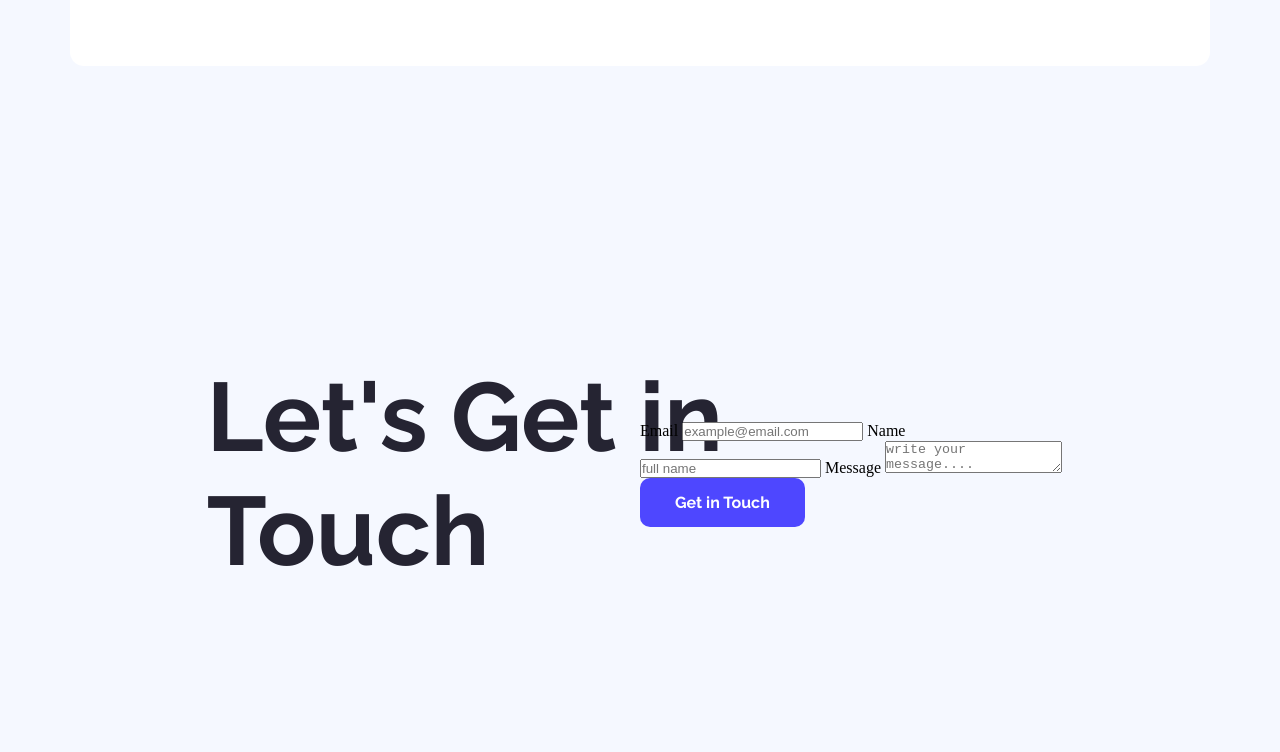
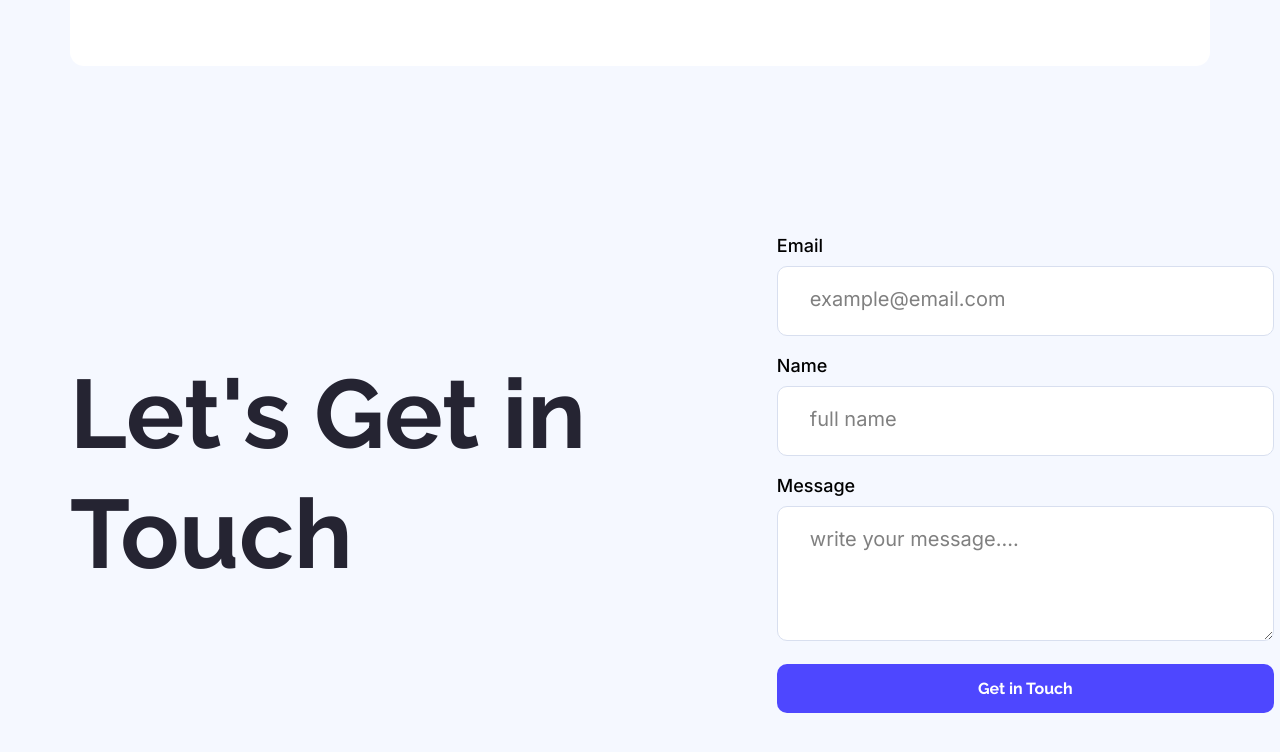
Before and after one commit to shiful33/B12A01-landing-launchpad-assignment1, a plain HTML site: page index.html in a window 1280 px wide. Shown: the part 2810-3562 px from the top of the page. Drawn offline with Linux system fonts and the light colour scheme; a web font is replaced by a local one.

Commit message:
added focus section with styles

```diff
--- a/css/style.css
+++ b/css/style.css
@@ -285,7 +285,7 @@ body {
   max-width: 1140px;
   height: 632px;
   display: flex;
-  justify-content: center;
+  justify-content: space-between;
   align-items: center;
   margin: 0 auto 10px auto;
 }
@@ -301,10 +301,46 @@ body {
   font-weight: bold;
   color: #252432;
   width: 528px;
-  position: center left;
+  line-height: 120px;
 }
 
 .contact-right-form {
   width: 38%;
+}
+
+.contact-form {
+
+}
+
+.contact-form label {
   display: block;
+  margin-bottom: 10px;
+  font-family: "Inter", sans-serif;
+  font-size: 18px;
+  font-weight: 500;
 }
+
+.contact-form input, .contact-form textarea {
+  width: 497px;
+  height: 70px;
+  padding: 20px 32px;
+  border: 1px solid #d8dfef;
+  outline: none;
+  border-radius: 10px;
+  margin-bottom: 19px;
+}
+
+.contact-form textarea {
+  height: 135px;
+}
+
+::placeholder {
+  font-family: "Inter", sans-serif;
+  font-size: 20px;
+  font-weight: normal;
+  color: #808080;
+}
+
+.contact-form .btn {
+  width: 497px;
+}
--- a/index.html
+++ b/index.html
@@ -151,17 +151,26 @@
                <h1>Let's Get in Touch</h1>
             </div>
             <div class="contact-right-form">
-               <form action="">
+               <form action="#" method="post">
+
+                <div class="contact-form">
                 <label for="">Email</label>
-                <input type="email" name="" id="" placeholder="example@email.com">
+                <input type="email" name="email" id="email" placeholder="example@email.com">
+                </div>
 
+                <div class="contact-form">
                 <label for="">Name</label>
-                <input type="text" name="" id="" placeholder="full name">
+                <input type="text" name="name" id="name" placeholder="full name">
+                </div>
 
+                <div class="contact-form">
                 <label for="">Message</label>
-                <textarea name="" id="" placeholder="write your message...."></textarea>
+                <textarea name="message" id="message" placeholder="write your message...."></textarea>
+                </div>
 
+                <div class="contact-form">
                 <button class="btn">Get in Touch</button>
+                </div>
                </form>
             </div>
         </div>
```
